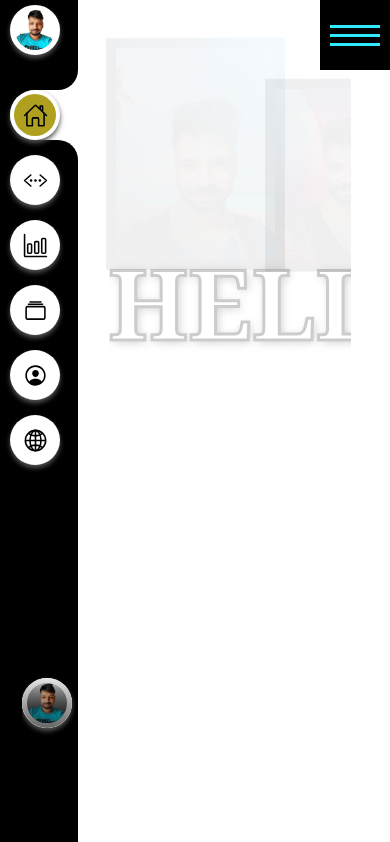
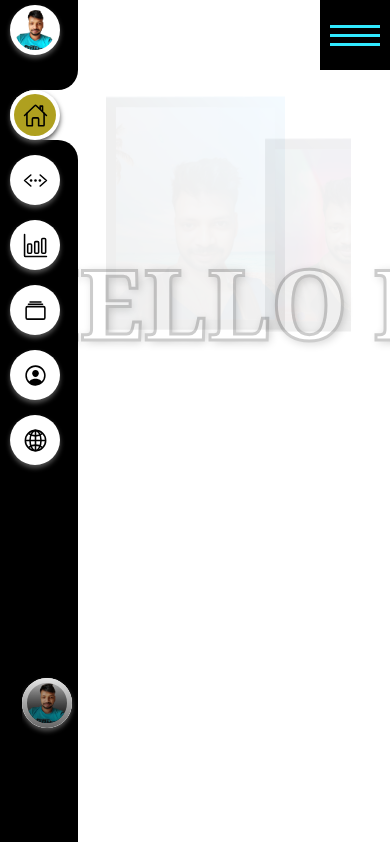
Before and after one commit to Singh8700/Theme2, a React (Vite) app: page /#/ in a window 390 px wide. Shown: the top 842 px of the page. Built offline with nearby package versions, Linux system fonts and the light colour scheme.

Commit message:
first-commit

```diff
--- a/src/App.tsx
+++ b/src/App.tsx
@@ -15,17 +15,20 @@ import Projects from "./components/projects/Project"
 import {ThemeProvider} from "styled-components"
 import Error from "./components/error/Error"
 import About from "./components/about/About"
+import TextAnime from "./components/texts/TextAnime"
 import Contact from "./components/contact/Contact"
 import Alerts from "./components/alerts/Alerts"
 
 const App=() =>{
   const location = useLocation()
+
   const path= location.pathname
   //console.log(path)
   useEffect(()=>{
     window.scrollTo({top:0, behaviour:"smooth"})
+  },[path])
 
-  },[path])
+
   const [alerts,setAlerts]=useState(null);
   const theme ={
     media:{
@@ -45,6 +48,7 @@ const App=() =>{
     <ThemeProvider theme={theme}>
       <MouseEvent/>
       <Animation/>
+      <TextAnime/>
       <Alerts msg={alerts}/>
       <Nav path={path}/>
       <Routes>
@@ -57,7 +61,6 @@ const App=() =>{
       </Routes>
       <Maps/>
       <Footer/>
-
       </ThemeProvider>
     </>
   )
--- a/src/components/about/About.tsx
+++ b/src/components/about/About.tsx
@@ -11,10 +11,10 @@ import ImgGallery from "../imgGallery/ImgGallery"
 const About =()=>{
 
   const Wrapper=styled.section`
-  width:90%;
+  width:100%;
   text-align:center;
   overflow-x: hidden;
-  padding-left:5%;
+  padding-left:12%;
   padding-top:5%;
   margin:auto;
  .container{
@@ -37,11 +37,20 @@ const About =()=>{
     button{
       font-size:3rem;
       overflow-x: hidden;
+      margin-bottom:2rem;
     }
   }
   .content{
     width:100%;
     margin:auto;
+  }
+  @media(max-width:${({theme})=>theme.media.mobile}){
+  padding-left:20%;
+    .aboutMe{
+      button{
+        font-size:2rem;
+      }
+    }
   }
  `
   return (
--- a/src/components/home/Home.tsx
+++ b/src/components/home/Home.tsx
@@ -1,49 +1,24 @@
 import ImgGallery from "../imgGallery/ImgGallery"
-import { useRef, useEffect } from "react"
+import {useEffect } from "react"
 import "./home.css"
 
 import {gsap} from "gsap"
-import {ScrollTrigger} from "gsap/ScrollTrigger"
+
 import CV from "./CV"
 import TutorServices from "../services/TutorServices"
 import Certificate from "../certificate/Certificate"
 
-gsap.registerPlugin(ScrollTrigger)
-
 const Home =()=>{
-  const textData = useRef(null)
-  const highlight = useRef(null)
-  const allSection = useRef(null)
-
-
   useEffect(()=>{
 
-  const element = textData.current
-  const elementSec = highlight.current
- const allSections = allSection.current
    const timeLine = gsap.timeline()
-    timeLine.from(".textHighlight > *",{
-      y:-10,
+    timeLine.from(".textSection > *",{
+      y:-4,
       opacity:0,
       duration:2,
       delay: -2,
-      stagger: 1.5
+      stagger: 0.9
     })
-    .to(element,
-    {
-      transform: "translateX(-200vw)",
-      opacity:0.5,
-      duration:2,
-      scrollTrigger:{
-        trigger:element,
-        scroller:"body",
-        start: 'top 80em',
-        end: 'top -900%',
-        scrub:true,
-        pin:true
-      },
-    })
-
   },[])
 
   return (
@@ -52,11 +27,13 @@ const Home =()=>{
     <div id="home" className="heroContainer flex">
 
     <div className="textSection">
-      <h1 ref={textData}>
+    <h2>
+    Hello,
+    </h2>
+    <h1>
       Hello Rohit Kumar
-      </h1>
-    <div ref={highlight} className="textHighlight">
-    <span className="highlights">Rohit Kumar</span>
+    </h1>
+    <div className="textHighlight">
     <h2 className="subDep">
     I'm Web-Designer & DCA Tutor.
     </h2>
--- a/src/components/home/home.css
+++ b/src/components/home/home.css
@@ -19,15 +19,12 @@
 
 .textSection h1 {
   white-space: nowrap;
-  position: absolute;
   opacity: 0.2;
   font-size: 10vw;
   overflow-y: hidden;
   text-transform: uppercase;
-  text-shadow: 2px 2px 10px var(--wht);
-  -webkit-text-stroke: 3px var(--wht);
-  -webkit-text-fill-color: var(--clr);
   /* margin-top: -2.2em;*/
+  animation: ones 1s linear 1;
 }
 
 .textSection h3, .textSection h2 {
@@ -44,6 +41,19 @@
   padding-bottom: 8em;
 }
 
+@keyframes ones {
+  from {
+    text-shadow: 2px 2px 10px var(--wht);
+    -webkit-text-stroke: 3px var(--wht);
+    -webkit-text-fill-color: var(--clr);
+  }
+  to {
+    text-shadow: 2px 2px 10px var(--clr);
+    -webkit-text-stroke: 3px var(--clr);
+    -webkit-text-fill-color: var(--wht);
+  }
+}
+
 @media (max-width: 780px) {
   .imgSection, .textSection {
     width: 100%;
@@ -51,10 +61,6 @@
   .textSection {
     font-size: 3em;
     padding-left: 5rem;
-  }
-  .textSection h1 {
-    bottom: 5em;
-    font-size: 25vw;
   }
   .textSection .highlights {
     font-size: 4.5rem;
--- a/src/components/home/home.scss
+++ b/src/components/home/home.scss
@@ -18,16 +18,13 @@
 
   h1{
   white-space: nowrap;
-  position: absolute;
   opacity: 0.2;
   font-size: 10vw;
   //color: var(--clr);
   overflow-y: hidden;
   text-transform: uppercase;
-  text-shadow:2px 2px 10px var(--wht);
-  -webkit-text-stroke: 3px var(--wht);
-  -webkit-text-fill-color: var(--clr);
  /* margin-top: -2.2em;*/
+ animation: ones 1s linear 1;
   }
   h3,h2{
     text-align: left;
@@ -41,7 +38,19 @@
     padding-bottom: 8em;
   }
 }
+@keyframes ones{
+  from{
+   text-shadow:2px 2px 10px var(--wht);
+  -webkit-text-stroke: 3px var(--wht);
+  -webkit-text-fill-color: var(--clr);
+  }
+  to{
+   text-shadow:2px 2px 10px var(--clr);
+  -webkit-text-stroke: 3px var(--clr);
+  -webkit-text-fill-color: var(--wht);
 
+  }
+}
 @media(max-width:780px){
   .imgSection,.textSection{
     width: 100%;
@@ -49,11 +58,6 @@
   .textSection{
     font-size: 3em;
     padding-left: 5rem;
-
-    h1{
-  bottom:5em;
-  font-size: 25vw;
-}
 .highlights{
   font-size: 4.5rem;
 }
--- /dev/null
+++ b/src/components/texts/TextAnime.tsx
@@ -0,0 +1,34 @@
+import {useRef, useEffect} from "react"
+import {gsap} from "gsap"
+import {ScrollTrigger} from "gsap/ScrollTrigger"
+gsap.registerPlugin(ScrollTrigger)
+const TextAnime=()=>{
+  const nextData = useRef(null)
+  useEffect(()=>{
+    const element = nextData.current
+
+      gsap.to(element,
+    {
+      transform: "translateX(-200vw)",
+      opacity:0.5,
+      duration:2,
+      scrollTrigger:{
+        trigger:element,
+        scroller:"body",
+        start: 'top 80em',
+        end: 'top -900%',
+        scrub:true,
+        pin:true
+      },
+    })
+
+  },[])
+  return (
+    <div className="common">
+      <h1 ref={nextData} className="nextData">
+      Hello Rohit Kumar
+      </h1>
+     </div>
+    )
+}
+export default TextAnime
--- a/src/index.css
+++ b/src/index.css
@@ -229,6 +229,23 @@ section > h2{
   z-index: 99999;
   transition: 0.5s;
 }
+.common{
+  position:fixed;
+  width:100%;
+  height:100%;
+}
+.common h1{
+  white-space: nowrap;
+  position: absolute;
+  opacity: 0.2;
+  font-size: 15vw;
+  overflow-y: hidden;
+  text-transform: uppercase;
+  text-shadow:2px 2px 10px var(--wht);
+  -webkit-text-stroke: 3px var(--wht);
+  -webkit-text-fill-color: var(--clr);
+}
+
 @media(max-width:660px){
   .navSection .Nav{
     width:20vw;
@@ -249,6 +266,10 @@ section > h2{
   .extra{
     padding-left: 15%;
   }
+  .common h1{
+  bottom:5em;
+  font-size: 25vw;
+}
 }
 @media (prefers-color-scheme: light) {
   :root {
```
